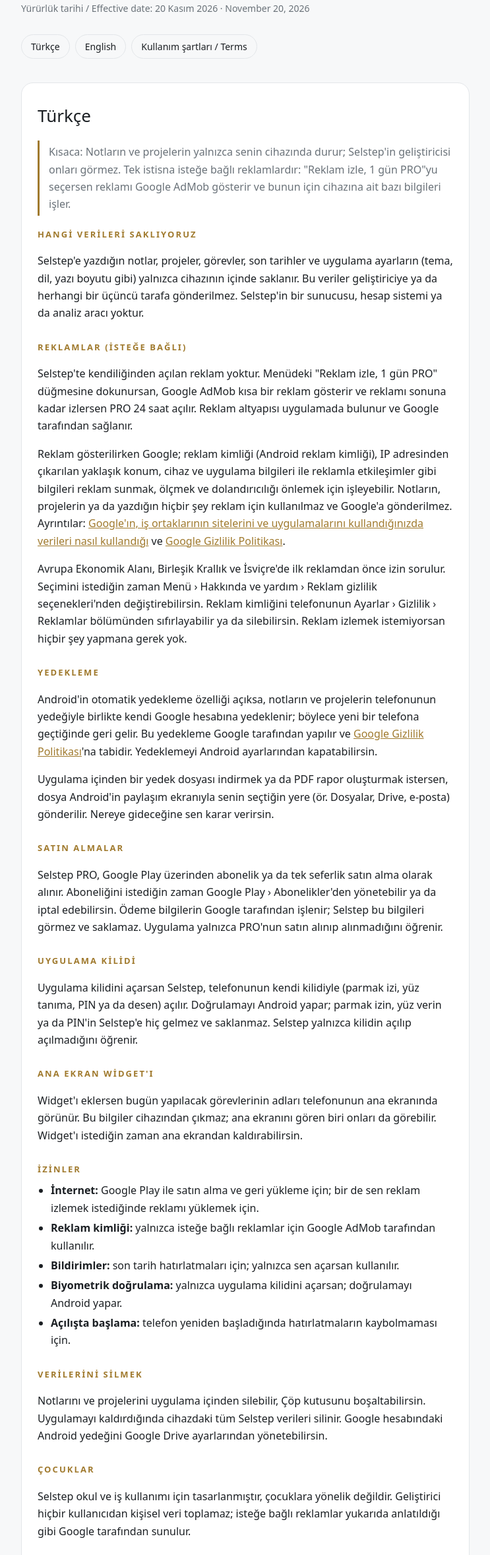
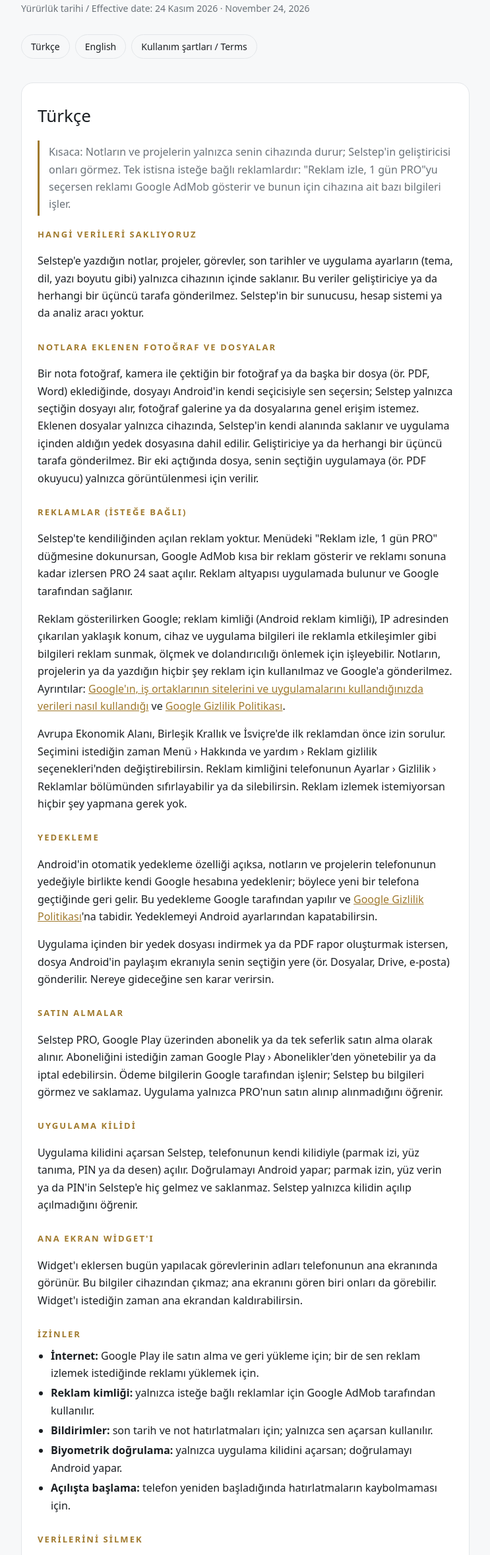
Before and after one commit to Seltrann/selstep-site, a plain HTML site: page gizlilik/index.html in a window 1280 px wide. Shown: the part 170-2527 px from the top of the page at 66% size, without its empty margins (268-1011 px from the left). Drawn offline with Linux system fonts and the light colour scheme.

Commit message:
Privacy: photos and files added to notes stay on the device (picked with Android's own picker, in the in-app backup, never sent); notifications also cover note reminders. Effective 24 Nov 2026.
Co-Authored-By: Claude Opus 5.5 <noreply@anthropic.com>

```diff
--- a/gizlilik/index.html
+++ b/gizlilik/index.html
@@ -33,7 +33,7 @@ footer{color:var(--mute);font-size:13px;text-align:center}
 <div class="w">
   <p class="eyb">Selstep</p>
   <h1>Gizlilik Politikası<br><span style="color:var(--mute)">Privacy Policy</span></h1>
-  <p class="date">Yürürlük tarihi / Effective date: 20 Kasım 2026 · November 20, 2026</p>
+  <p class="date">Yürürlük tarihi / Effective date: 24 Kasım 2026 · November 24, 2026</p>
   <nav class="lang"><a href="#tr">Türkçe</a><a href="#en">English</a><a href="../kosullar/">Kullanım şartları / Terms</a></nav>
 
   <section id="tr" lang="tr">
@@ -42,6 +42,9 @@ footer{color:var(--mute);font-size:13px;text-align:center}
 
     <h3>Hangi verileri saklıyoruz</h3>
     <p>Selstep'e yazdığın notlar, projeler, görevler, son tarihler ve uygulama ayarların (tema, dil, yazı boyutu gibi) yalnızca cihazının içinde saklanır. Bu veriler geliştiriciye ya da herhangi bir üçüncü tarafa gönderilmez. Selstep'in bir sunucusu, hesap sistemi ya da analiz aracı yoktur.</p>
+
+    <h3>Notlara eklenen fotoğraf ve dosyalar</h3>
+    <p>Bir nota fotoğraf, kamera ile çektiğin bir fotoğraf ya da başka bir dosya (ör. PDF, Word) eklediğinde, dosyayı Android'in kendi seçicisiyle sen seçersin; Selstep yalnızca seçtiğin dosyayı alır, fotoğraf galerine ya da dosyalarına genel erişim istemez. Eklenen dosyalar yalnızca cihazında, Selstep'in kendi alanında saklanır ve uygulama içinden aldığın yedek dosyasına dahil edilir. Geliştiriciye ya da herhangi bir üçüncü tarafa gönderilmez. Bir eki açtığında dosya, senin seçtiğin uygulamaya (ör. PDF okuyucu) yalnızca görüntülenmesi için verilir.</p>
 
     <h3>Reklamlar (isteğe bağlı)</h3>
     <p>Selstep'te kendiliğinden açılan reklam yoktur. Menüdeki "Reklam izle, 1 gün PRO" düğmesine dokunursan, Google AdMob kısa bir reklam gösterir ve reklamı sonuna kadar izlersen PRO 24 saat açılır. Reklam altyapısı uygulamada bulunur ve Google tarafından sağlanır.</p>
@@ -63,7 +66,7 @@ footer{color:var(--mute);font-size:13px;text-align:center}
     <ul>
       <li><b>İnternet:</b> Google Play ile satın alma ve geri yükleme için; bir de sen reklam izlemek istediğinde reklamı yüklemek için.</li>
       <li><b>Reklam kimliği:</b> yalnızca isteğe bağlı reklamlar için Google AdMob tarafından kullanılır.</li>
-      <li><b>Bildirimler:</b> son tarih hatırlatmaları için; yalnızca sen açarsan kullanılır.</li>
+      <li><b>Bildirimler:</b> son tarih ve not hatırlatmaları için; yalnızca sen açarsan kullanılır.</li>
       <li><b>Biyometrik doğrulama:</b> yalnızca uygulama kilidini açarsan; doğrulamayı Android yapar.</li>
       <li><b>Açılışta başlama:</b> telefon yeniden başladığında hatırlatmaların kaybolmaması için.</li>
     </ul>
@@ -88,6 +91,9 @@ footer{color:var(--mute);font-size:13px;text-align:center}
     <h3>What we store</h3>
     <p>The notes, projects, tasks and due dates you enter in Selstep, and your app settings (such as theme, language and text size), are stored only on your device. They are not sent to the developer or to any third party. Selstep has no server, no account system and no analytics tools.</p>
 
+    <h3>Photos and files added to notes</h3>
+    <p>When you add a photo, a photo taken with the camera or another file (for example a PDF or Word document) to a note, you pick it yourself with Android's own picker; Selstep only receives the file you choose and does not ask for general access to your photos or files. Added files are stored only on your device, in Selstep's own storage, and are included in the backup file you make in the app. They are not sent to the developer or to any third party. When you open an attachment, the file is handed to the app you choose (for example a PDF reader) only to show it.</p>
+
     <h3>Ads (optional)</h3>
     <p>Selstep shows no ads on its own. If you tap "Watch an ad, get a day of PRO" in the Menu, Google AdMob shows a short ad, and if you watch it to the end PRO is on for 24 hours. The ad technology is part of the app and is provided by Google.</p>
     <p>When an ad is shown, Google may process information such as your advertising ID (Android advertising ID), approximate location derived from your IP address, device and app information, and your interactions with the ad, to serve and measure ads and to prevent fraud. Your notes, projects or anything you write are never used for ads and are not sent to Google. Details: <a href="https://policies.google.com/technologies/partner-sites">How Google uses information from sites or apps that use its services</a> and the <a href="https://policies.google.com/privacy">Google Privacy Policy</a>.</p>
@@ -108,7 +114,7 @@ footer{color:var(--mute);font-size:13px;text-align:center}
     <ul>
       <li><b>Internet:</b> for buying and restoring PRO through Google Play, and to load an ad when you choose to watch one.</li>
       <li><b>Advertising ID:</b> used by Google AdMob only for the optional ads.</li>
-      <li><b>Notifications:</b> for due-date reminders, used only if you turn them on.</li>
+      <li><b>Notifications:</b> for due-date and note reminders, used only if you turn them on.</li>
       <li><b>Biometrics:</b> only if you turn on the app lock; Android does the check.</li>
       <li><b>Run at startup:</b> so reminders survive a phone restart.</li>
     </ul>
```
